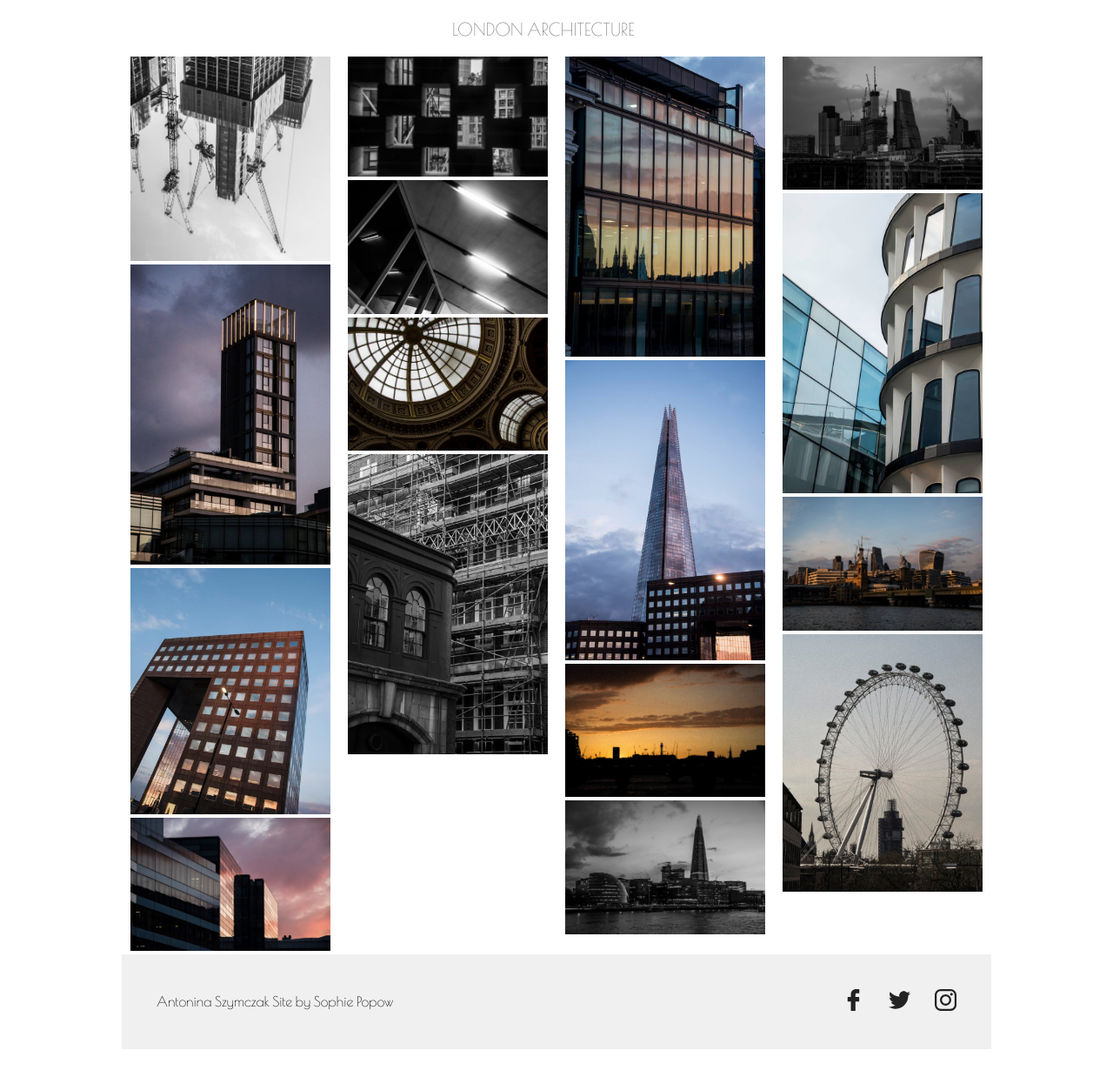
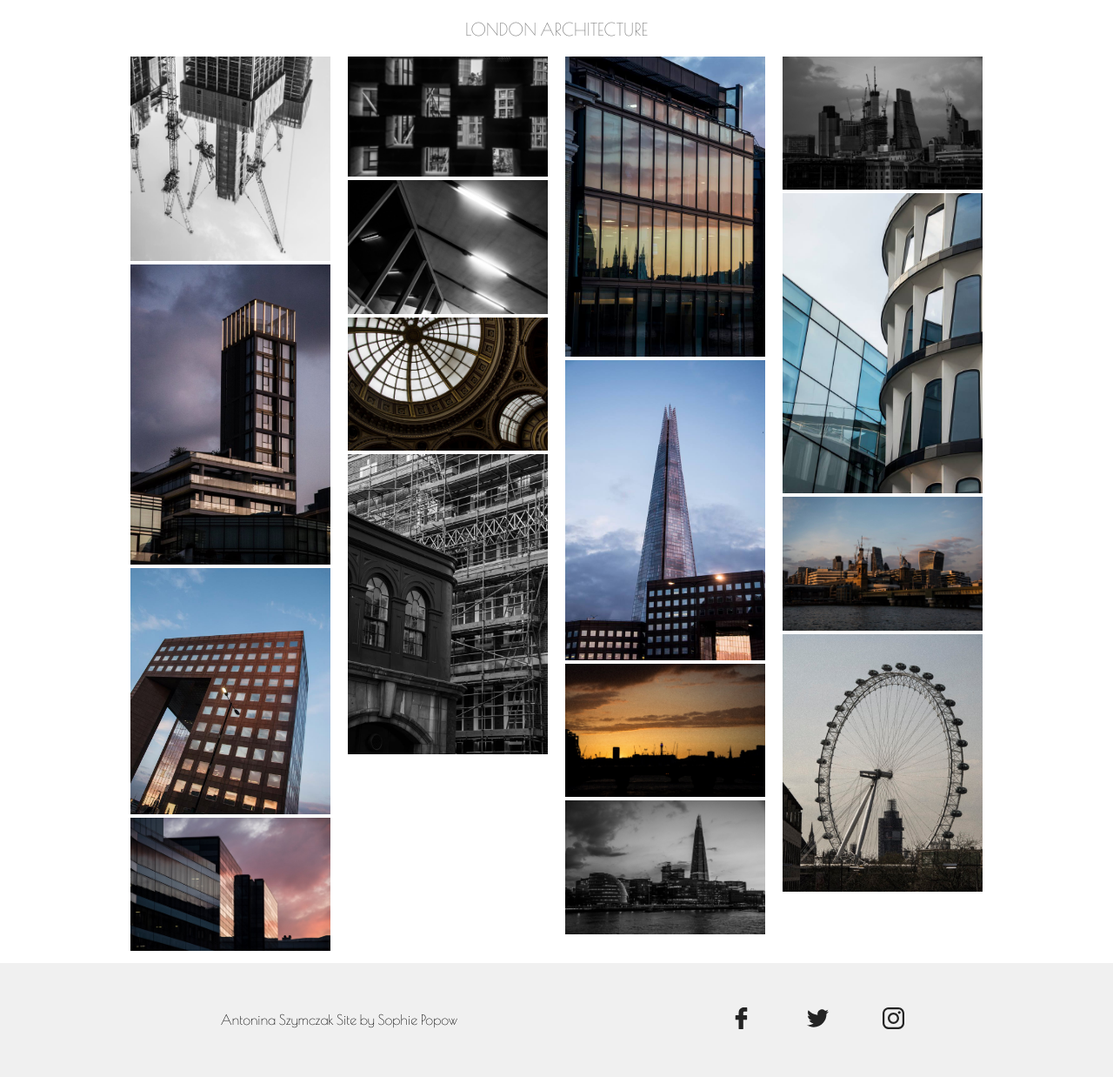
Before and after one commit to sophiepopow/Antonina-Szymczak, a PHP site: page /london-architecture.html in a window 1280 px wide. Shown: the part 88-1326 px from the top of the page at 87% size. Before the commit the page ends 1294 px from the top, so only its background shows below. Run offline with PHP 8.4, Linux system fonts and the light colour scheme.

Commit message:
Update style.css

```diff
--- a/css/style.css
+++ b/css/style.css
@@ -94,7 +94,7 @@ ul, ol{
   font-size: 20px;
   color: #818181;
   text-decoration: none;
-  margin-left: 38%;
+  text-align: center;
 
 }
 .image {
@@ -191,20 +191,27 @@ ul, ol{
   margin-bottom: 5px;
 }
 
+/* =========== FOOTER =========== */
+
 .footer{
   border: 0px solid black;
   background: #F0F0F0;
   padding: 40px;
   display: flex;
   justify-content: space-between;
+  margin-top: 10px;
+  position:absolute;
+  left:0;
+  right:0;
 
 }
 .footer-menu1{
 display: flex;
-justify-content: space-between;
-width: 1200px;
+justify-content: center;
+width: 500px;
 padding: 0;
-margin:auto;
+margin-left: 100px;
+
 }
 .footer-menu2{
 display: flex;
@@ -249,6 +256,9 @@ margin: auto;
     flex-direction: column;
 
   }
+  .footer-menu1{
+    display: block;
+  }
   .footer-menu2{
     margin-top: 40px;
     align-items: center;
```
